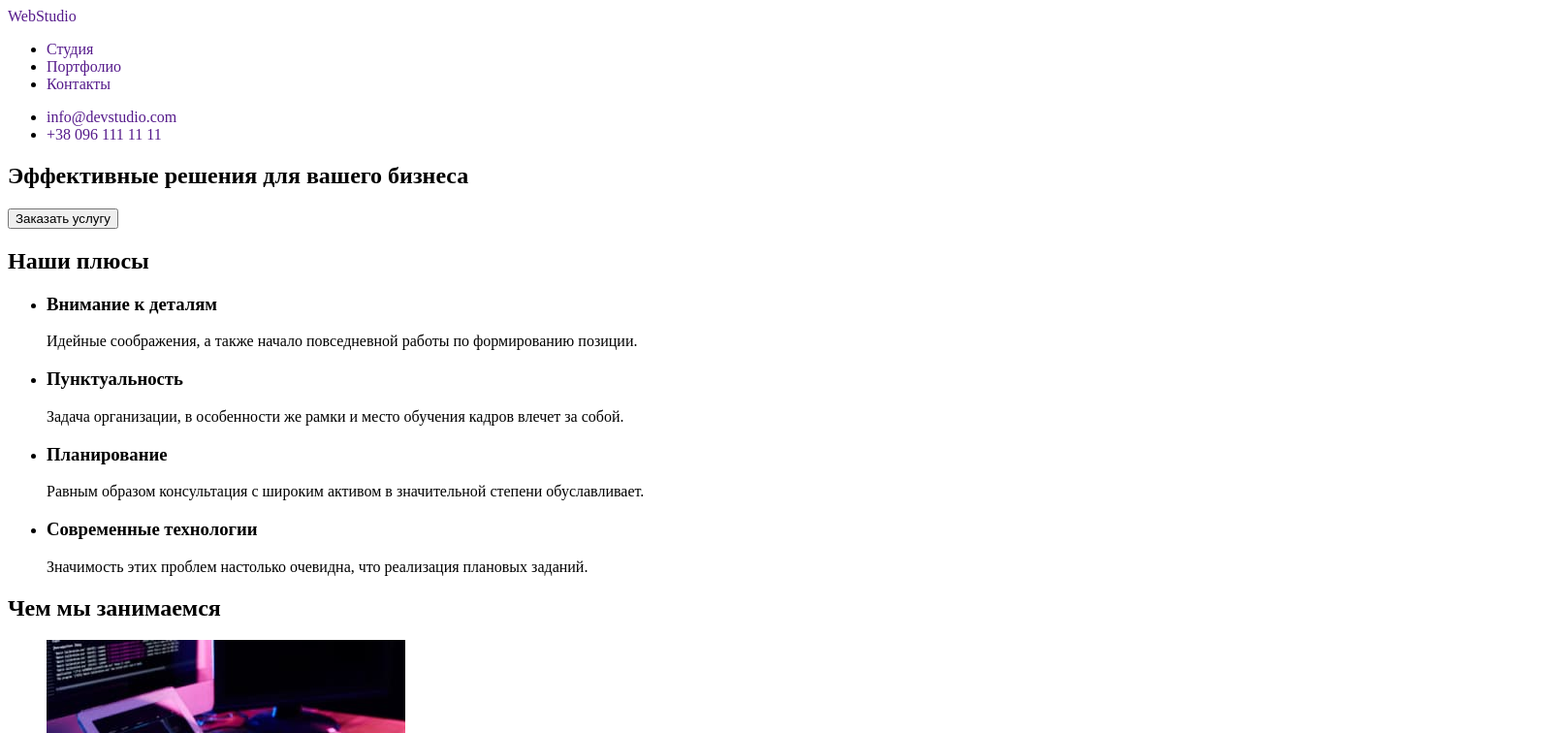
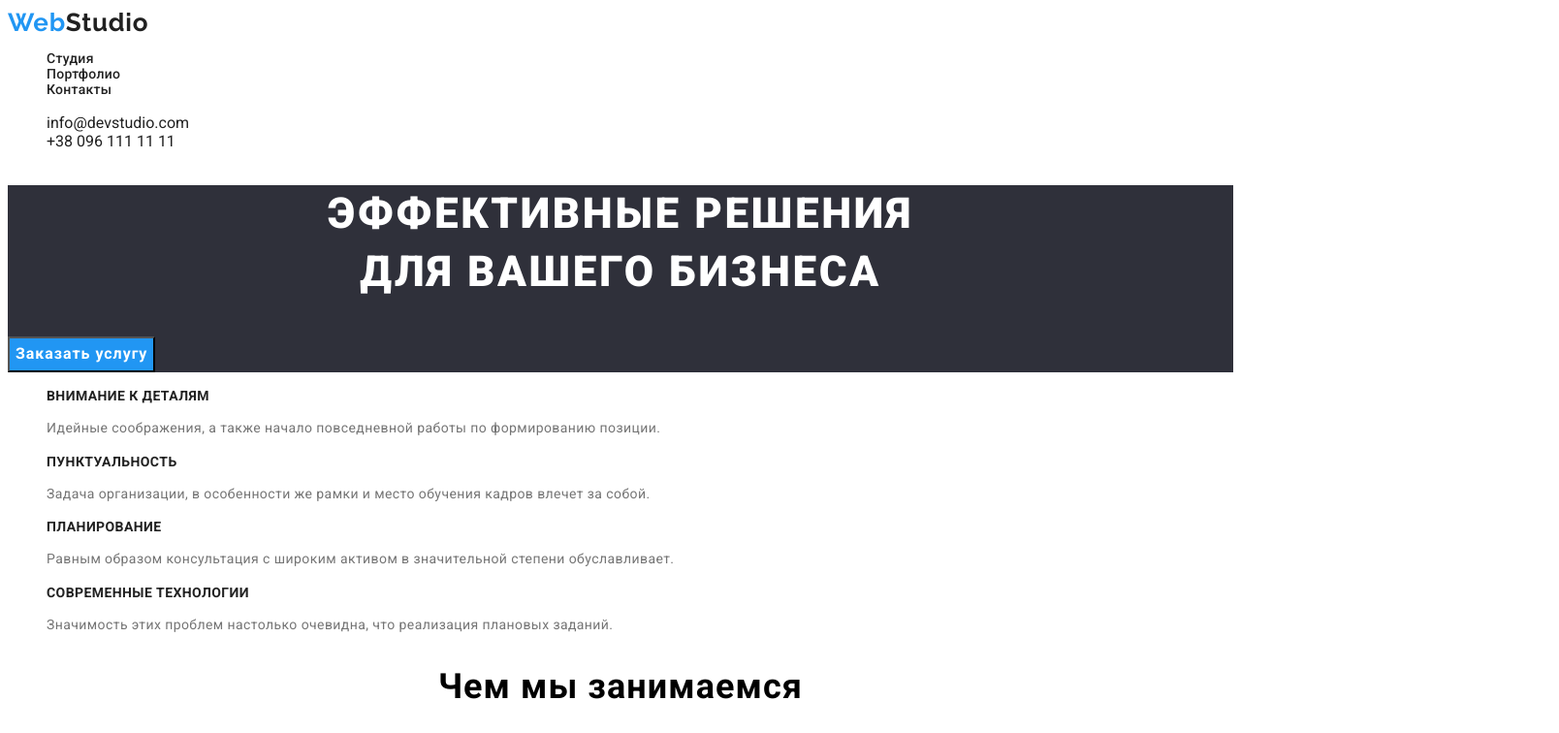
Before and after one commit to ilya-kolomak/goit-markup-hw-02, a plain HTML site: page index.html in a window 1280 px wide. Shown: the top 756 px of the page at 97% size, 1608 px wide, since content can reach past the window. Drawn offline with Linux system fonts and the light colour scheme.

Commit message:
homework-2

```diff
--- a/css/styles.css
+++ b/css/styles.css
@@ -1,6 +1,194 @@
-.span{
-  color:#2196F3;
+
+:root{
+  --general-color:#212121;
+  --aсcent-color:#2196F3;
+  --background-сolor: #2F303A ;
+  --text-color:#757575;
+  --litter-color-white:#ffffff;
+
 }
-a {
+
+body{
+  font-family: 'Roboto', sans-serif;
+}
+.visually-hidden {
+  position: absolute;
+  width: 1px;
+  height: 1px;
+  margin: -1px;
+  border: 0;
+  padding: 0;
+
+  white-space: nowrap;
+  clip-path: inset(100%);
+  clip: rect(0 0 0 0);
+  overflow: hidden;
+}
+.list{
+  list-style: none;
+}
+
+.link{
+  color: var(--general-color);
   text-decoration: none;
 }
+.link:hover,
+.link:focus{
+  color:var(--aсcent-color) ;
+}
+
+.top-title{
+font-weight: 700;
+font-size: 36px;
+line-height: 42px;
+text-align: center;
+letter-spacing: 0.03em;
+}
+
+
+/* --------HEADER-------- */
+.logo{
+ text-decoration: none;
+ font-family: 'Raleway', sans-serif;
+font-weight: 700;
+font-size: 26px;
+line-height: 1.19;
+letter-spacing: 0.03em;
+
+color: var(--general-color);
+}
+
+span{
+  color:var(--aсcent-color) ;
+}
+
+.header-list{
+  font-weight: 500;
+font-size: 14px;
+line-height: 1.14;
+letter-spacing: 0.02em;
+color: var(--general-color);
+}
+
+/* ------business_idea------- */
+.business_idea{
+
+background-color:var(--background-сolor) ;
+}
+
+.idea-title{
+  font-weight: 900;
+  font-size: 44px;
+  line-height: 1.36;
+
+
+  text-align: center;
+  letter-spacing: 0.06em;
+  text-transform: uppercase;
+
+  color: var(--litter-color-white);
+
+}
+.btn{
+  background-color: var(--aсcent-color);
+  font-family:inherit ;
+  font-weight: 700;
+  font-size: 16px;
+  line-height: 1.88;
+
+
+  display: flex;
+  align-items: center;
+  text-align: center;
+  letter-spacing: 0.06em;
+
+  color: var(--litter-color-white);
+
+}
+/* -------PLAN------- */
+.plan-title{
+font-weight: 700;
+font-size: 14px;
+line-height: 16px;
+letter-spacing: 0.03em;
+text-transform: uppercase;
+}
+
+p{
+
+font-size: 14px;
+line-height: 1.71;
+
+letter-spacing: 0.03em;
+
+color: var(--text-color);
+}
+/*---------PRISE-----------  */
+
+
+/* -----------OUR-TEAM------------ */
+
+h3{
+  font-weight: 500;
+font-size: 16px;
+line-height: 1.18;
+letter-spacing: 0.03em;
+color: var(--general-color);
+}
+ .team-text{
+  font-size: 16px;
+  line-height: 1.18;
+  letter-spacing: 0.03em;
+  color: var(--text-color);
+ }
+
+ /* --------FOOTER------ */
+ .footer{
+  width: 1600px;
+  height: 252px;
+  left: 0px;
+  top: 2097px;
+
+  background: var(--background-сolor);
+}
+.footer-logo{
+color: var(--litter-color-white);
+}
+
+.footer-address{
+font-size: 14px;
+line-height: 1.71;
+letter-spacing: 0.03em;
+color: rgba(255, 255, 255, 0.6);
+}
+
+.address{
+font-size: 14px;
+line-height: 1.71;
+letter-spacing: 0.03em;
+
+color: var(--litter-color-white);
+}
+
+
+/* -------------PORTFOLIO--------------------- */
+
+.portfolio-list{
+  font-weight: 500;
+  font-size: 16px;
+  line-height: 1.62;
+
+  letter-spacing: 0.03em;
+  color: var(--general-color);
+}
+
+.portfolio-btn:hover{
+  color: var(--litter-color-white);
+  background-color: var(--aсcent-color);
+
+}
+.portfolio-btn:focus{
+  color: var(--litter-color-white);
+  background-color: var(--aсcent-color);
+
+}
--- a/index.html
+++ b/index.html
@@ -3,6 +3,7 @@
 <html lang="ru">
 <head>
 	<meta charset="UTF-8">
+	<link href="https://fonts.googleapis.com/css2?family=Raleway:wght@400;700&family=Roboto:wght@400;500;700;900&display=swap" rel="stylesheet">
 	<link rel="stylesheet" href="./css/styles.css">
 	<meta name="viewport" content="width=device-width, initial-scale=1.0">
 	<title>Студия</title>
@@ -10,89 +11,89 @@
 
 <body>
 	<header class="header">
-		<nav>
-			<a href=""><span>Web</span>Studio </a>
-			<ul>
-			<li><a target="_blank"href=""> Студия</a> </li>
-			<li><a target="_blank"href="">Портфолио</a></li>
-			<li><a target="_blank"href="">Контакты</a></li>
+		<nav class="header-nav">
+			<a href="" class="logo "><span>Web</span>Studio </a>
+			<ul class="header-list list">
+			<li><a class="link" target="_blank" href="" > Студия</a> </li>
+			<li><a class="link" target="_blank" href="./portfolio.html" >Портфолио</a></li>
+			<li><a class="link" target="_blank" href="" >Контакты</a></li>
 			</ul>
 		</nav>
-		<ul>
-			<li><a type="mailto:info@devstudio.com" href="">info@devstudio.com</a></li>
-			<li><a type="tel:+380961111111" href=""> +38 096 111 11 11</a></li>
+		<ul class="header-link list">
+			<li><a type="mailto:info@devstudio.com" href="" class="link">info@devstudio.com</a></li>
+			<li><a type="tel:+380961111111" href="" class="link"> +38 096 111 11 11</a></li>
 		</ul>
 
 	</header>
 	<main>
     <section class="business_idea">
-		<h1>Эффективные решения для вашего бизнеса</h1>
-		<button type="button">Заказать услугу</button>
+		<h1 class="idea-title">Эффективные решения<br> для вашего бизнеса</h1>
+		<button type="button" class="btn">Заказать услугу</button>
 	</section>
 	<section class="plan">
-		<h2>Наши плюсы</h2>
+		<h2 class="visually-hidden">Наши плюсы</h2>
 
-		<ul>
+		<ul class="plan-list list" >
 			<li>
-				<h3>Внимание к деталям</h3>
-				<p>Идейные соображения, а также начало повседневной работы по формированию позиции.</p>
+				<h3 class="plan-title">Внимание к деталям</h3>
+				<p class="plan-text">Идейные соображения, а также начало повседневной работы по формированию позиции.</p>
 			</li>
 			<li>
-				<h3>Пунктуальность</h3>
-				<p>Задача организации, в особенности же рамки и место обучения кадров влечет за собой.</p>
+				<h3 class="plan-title">Пунктуальность</h3>
+				<p class="plan-text">Задача организации, в особенности же рамки и место обучения кадров влечет за собой.</p>
 			</li>
 			<li>
-				<h3>Планирование</h3>
-				<p>Равным образом консультация с широким активом в значительной степени обуславливает.</p>
+				<h3 class="plan-title">Планирование</h3>
+				<p class="plan-text">Равным образом консультация с широким активом в значительной степени обуславливает.</p>
 			</li>
 			<li>
-				<h3>Современные технологии</h3>
-				<p>Значимость этих проблем настолько очевидна, что реализация плановых заданий.</p>
+				<h3 class="plan-title">Современные технологии</h3>
+				<p class="plan-text">Значимость этих проблем настолько очевидна, что реализация плановых заданий.</p>
 			</li>
 		</ul>
 	</section>
 	<section class="prise">
-		<h2>Чем мы занимаемся</h2>
-	<ul>
+		<h2 class="prise-title top-title">Чем мы занимаемся</h2>
+	<ul class="prise-list list">
 		<li><img src="./images/price 1.jpg" width="370px" alt="верстка сайта"></li>
 		<li><img src="./images/price 2.jpg"width="370px" alt="адаптивность сайта"></li>
 		<li><img src="./images/price 3.jpg"width="370px"  alt="стилизация сайта"></li>
 	</ul>
 	</section>
 	<section class="our-team">
-		<h2>Наша команда</h2>
-		<ul>
+		<h2 class="team-title top-title">Наша команда</h2>
+		<ul class="team-list list">
 			<li>
 				<img src="./images/team 1.jpg" alt="Игорь Демьяненко" width="270">
 				<h3> Игорь Демьяненко</h3>
-				<p>Product Designer</p>
+				<p class="team-text">Product Designer</p>
 			</li>
 			<li>
 				<img src="./images/team 2.jpg" alt="Ольга Репина" width="270">
 				<h3>Ольга Репина </h3>
-				<p>Frontend Developer</p>
+				<p class="team-text">Frontend Developer</p>
 			</li>
 			<li>
 				<img src="./images/team 3.jpg" alt="Николай Тарасов" width="270">
 				<h3>Николай Тарасов </h3>
-				<p>Marketing</p>
+				<p class="team-text">Marketing</p>
 			</li>
 			<li>
 				<img src="./images/team 4.jpg" alt="Михаил Ермаков" width="270">
 				<h3>Михаил Ермаков </h3>
-				<p>UI Designer</p>
+				<p class="team-text">UI Designer</p>
 			</li>
 		</ul>
 	</section>
 	</main>
-<footer>
-	<a href=""><span>Web</span>Studio </a>
+<footer class="footer">
+	<a href="" class="logo footer-logo"><span>Web</span>Studio </a>
 	<address>
-		<ul>
-			<li><a href="https://bit.ly/3pXMvUd" target="_blank" rel="noopener noreferrer">г. Киев, пр-т
+		<ul class="footer-list list">
+			<li ><a class="link address"href="https://bit.ly/3pXMvUd" target="_blank" rel="noopener noreferrer">г. Киев, пр-т
 					Леси Украинки, 26</a> </li>
-			<li><a class="link" href="mailto:info@devstudio.com">info@example.com</a> </li>
-			<li><a href="tel:+380961111111">+38 096 111 11 11</a> </li>
+			<li><a class="link footer-address" href="mailto:info@devstudio.com">info@example.com</a> </li>
+			<li><a class="link footer-address" href="tel:+380961111111">+38 096 111 11 11</a> </li>
 		</ul>
 	</address>
 
```
Also changed, not shown: portfolio.html (added, +103 -0 lines), images/portfolio/portfolio1.jpg (added), images/portfolio/portfolio2.jpg (added), images/portfolio/portfolio3.jpg (added), images/portfolio/portfolio4.jpg (added), images/portfolio/portfolio5.jpg (added), images/portfolio/portfolio6.jpg (added), images/portfolio/portfolio7.jpg (added), images/portfolio/portfolio8.jpg (added), images/portfolio/portfolio9.jpg (added).
